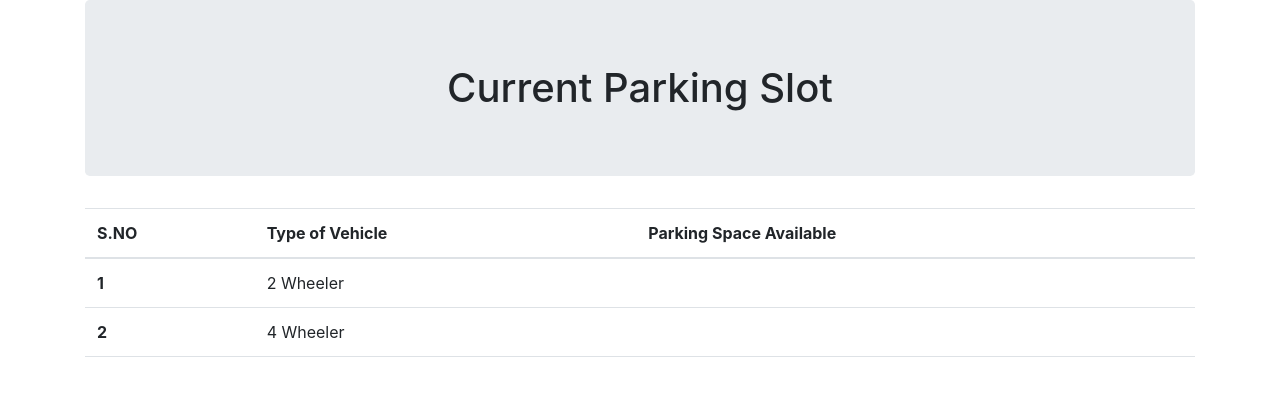
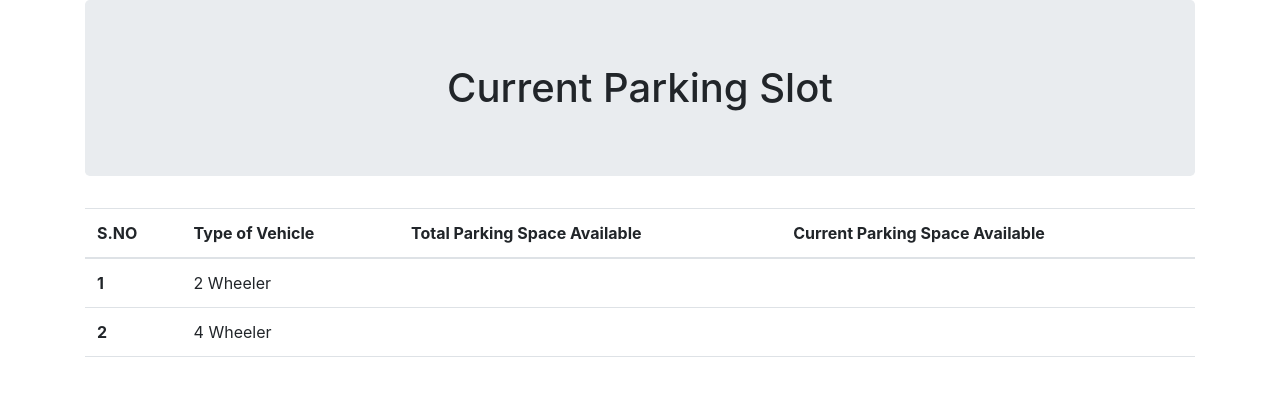
Before and after one commit to KushRohra/RFID_Car_Parking, a PHP site: page /function/parking.php in a window 1280 px wide. Shown: the top 396 px of the page. Run offline with PHP 8.4, Linux system fonts and the light colour scheme; some libraries are stand-ins or nearby versions.

Commit message:
updating parking.php

```diff
--- a/admin_area/function/parking.php
+++ b/admin_area/function/parking.php
@@ -18,8 +18,8 @@
           <tr>
             <th scope="col">S.NO</th>
             <th scope="col">Type of Vehicle</th>
-            <th scope="col">Parking Space Available</th>
-
+            <th scope="col">Total Parking Space Available</th>
+            <th scope="col">Current Parking Space Available</th>
           </tr>
         </thead>
         <tbody>
@@ -27,22 +27,20 @@
             <th scope="row">1</th>
             <td>2 Wheeler</td>
             <td></td>
-
+            <td></td>
           </tr>
           <tr>
             <th scope="row">2</th>
             <td>4 Wheeler</td>
             <td></td>
-
+            <td></td>
           </tr>
-
           <tr>
             <th scope="row"></th>
             <td></td>
             <td></td>
-
+            <td></td>
           </tr>
-
         </tbody>
       </table>
 
```
